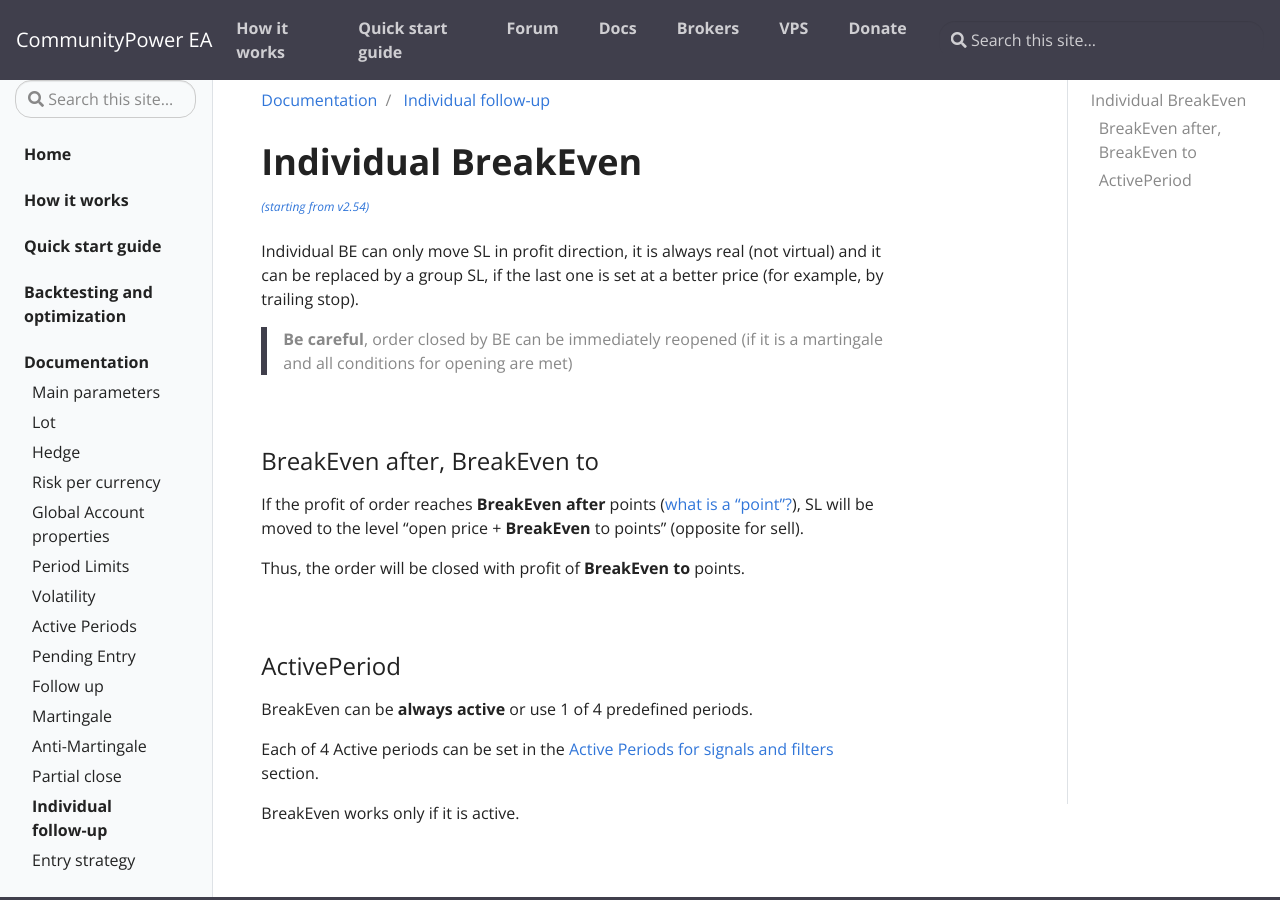
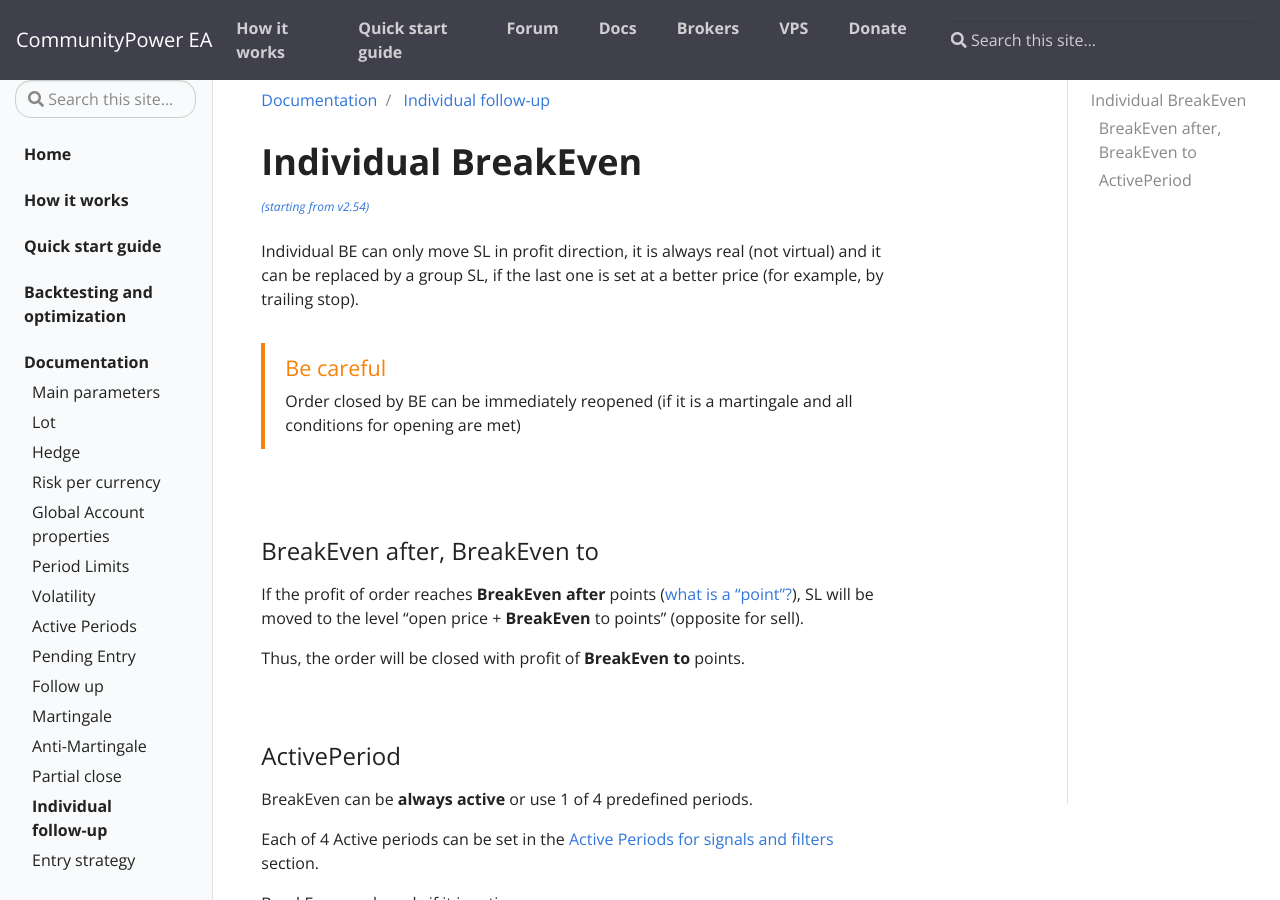
Before and after one commit to komposter/CommunityPowerEA.com, a Jekyll site: the page built from _docs/individual-follow-up.md, in a window 1280 px wide and 900 px high. Built offline with Jekyll 4.4.1, drawn with Linux system fonts in a browser that asks for light colours.

Commit message:
Content change

```diff
--- a/_docs/individual-follow-up.md
+++ b/_docs/individual-follow-up.md
@@ -10,7 +10,7 @@
 
 Individual BE can only move SL in profit direction, it is always real (not virtual) and it can be replaced by a group SL, if the last one is set at a better price (for example, by trailing stop).
 
-> **Be careful**, order closed by BE can be immediately reopened (if it is a martingale and all conditions for opening are met)
+{% include alert.html type="warning" title="Be careful" content="Order closed by BE can be immediately reopened (if it is a martingale and all conditions for opening are met)" %}
 
 <br />
 
@@ -26,6 +26,6 @@
 
 BreakEven can be **always active** or use 1 of 4 predefined periods.
 
-Each of 4 Active periods can be set in the [Active Periods for signals and filters](docs/active-periods) section.
+Each of 4 Active periods can be set in the [Active Periods for signals and filters](/docs/active-periods) section.
 
 BreakEven works only if it is active.
```
Also changed, not shown: _docs/entry-strategy.md (+1 -1 lines), _docs/follow-up.md (+2 -2 lines).
